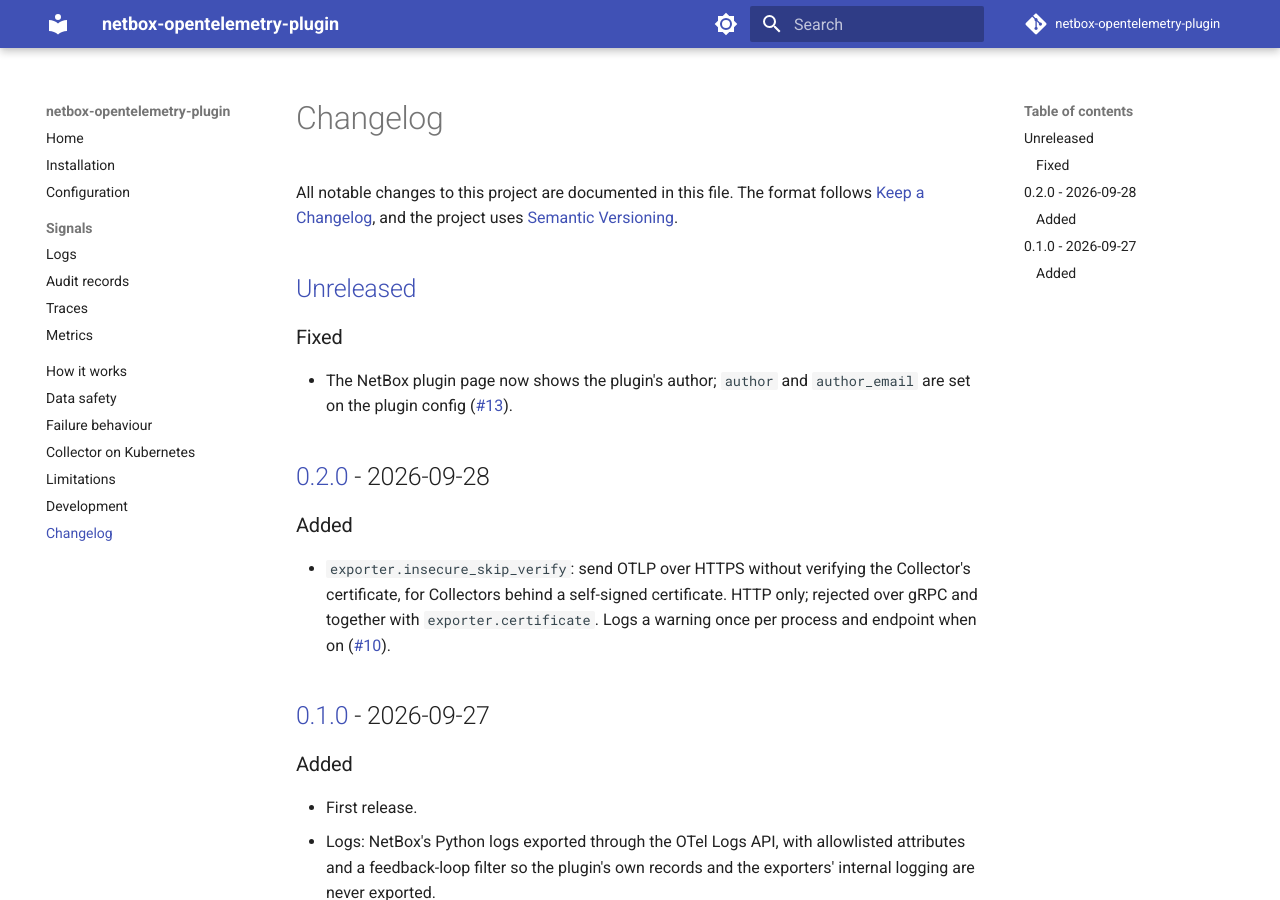
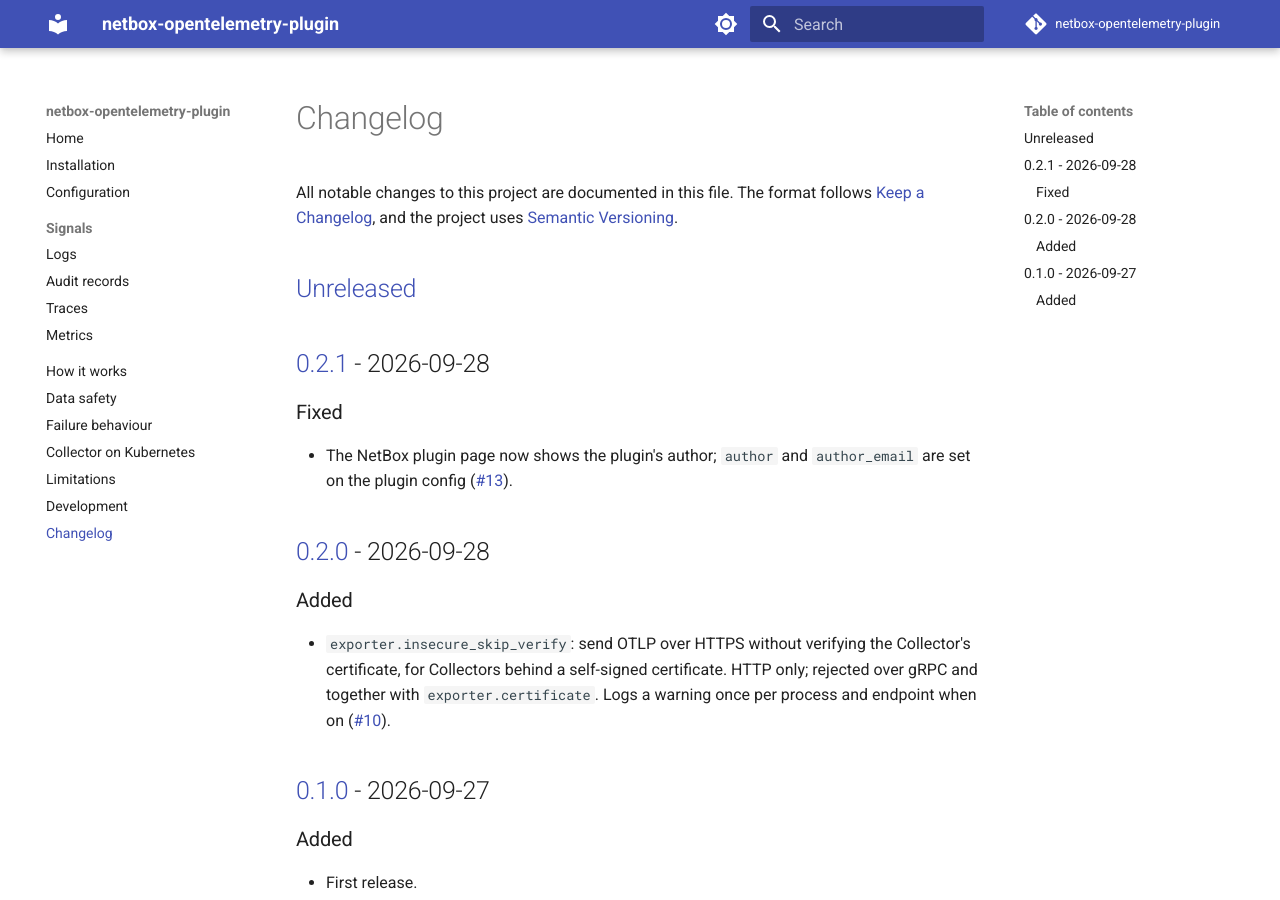
Before and after one commit to thomaschristory/netbox-opentelemetry-plugin, an MkDocs documentation site: the page built from docs/changelog.md, in a window 1280 px wide and 900 px high. Built offline with MkDocs 1.6.1 and Material for MkDocs 9.7.7, drawn with Linux system fonts in a browser that asks for light colours; comment, search, counter and statistics services are not loaded.

Commit message:
Release 0.2.1

```diff
--- a/CHANGELOG.md
+++ b/CHANGELOG.md
@@ -5,6 +5,8 @@
 [Semantic Versioning](https://semver.org/spec/v2.0.0.html).
 
 ## [Unreleased]
+
+## [0.2.1] - 2026-09-28
 
 ### Fixed
 
@@ -31,6 +33,7 @@
 - Reuse of an OpenTelemetry SDK already configured outside the plugin (for example by `opentelemetry-instrument`).
 - NetBox 4.7 support.
 
-[Unreleased]: https://github.com/thomaschristory/netbox-opentelemetry-plugin/compare/v0.2.0...HEAD
+[Unreleased]: https://github.com/thomaschristory/netbox-opentelemetry-plugin/compare/v0.2.1...HEAD
+[0.2.1]: https://github.com/thomaschristory/netbox-opentelemetry-plugin/compare/v0.2.0...v0.2.1
 [0.2.0]: https://github.com/thomaschristory/netbox-opentelemetry-plugin/compare/v0.1.0...v0.2.0
 [0.1.0]: https://github.com/thomaschristory/netbox-opentelemetry-plugin/releases/tag/v0.1.0
--- a/netbox_opentelemetry_plugin/version.py
+++ b/netbox_opentelemetry_plugin/version.py
@@ -1 +1 @@
-__version__ = "0.2.0"
+__version__ = "0.2.1"
```
Also changed, not shown: docs/installation.md (+1 -1 lines).
